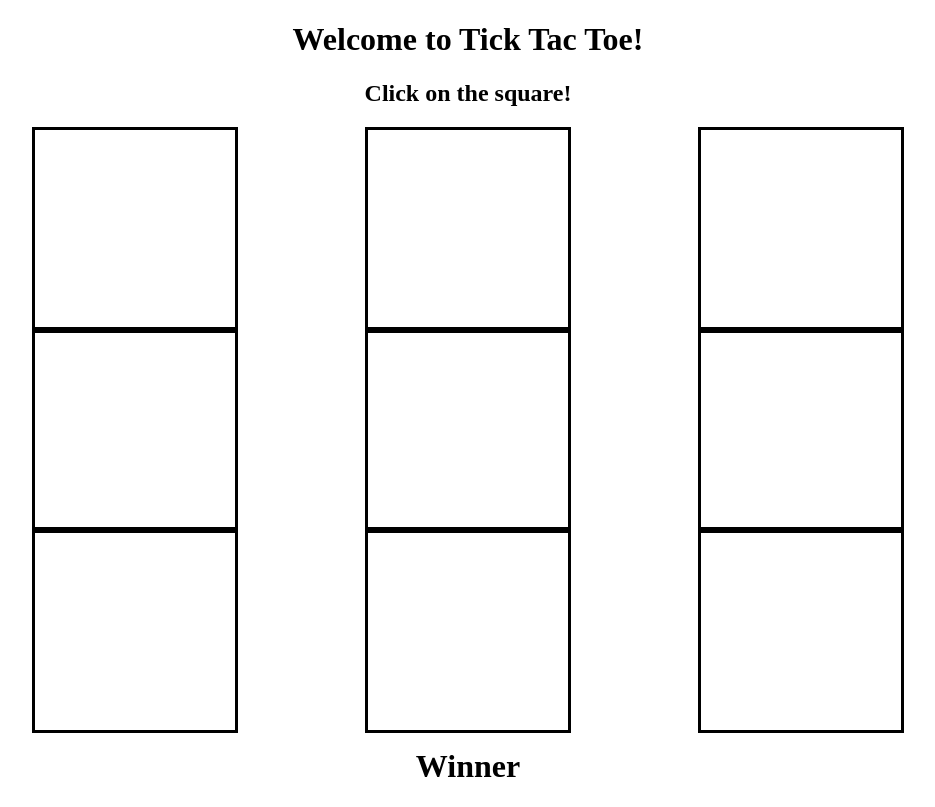
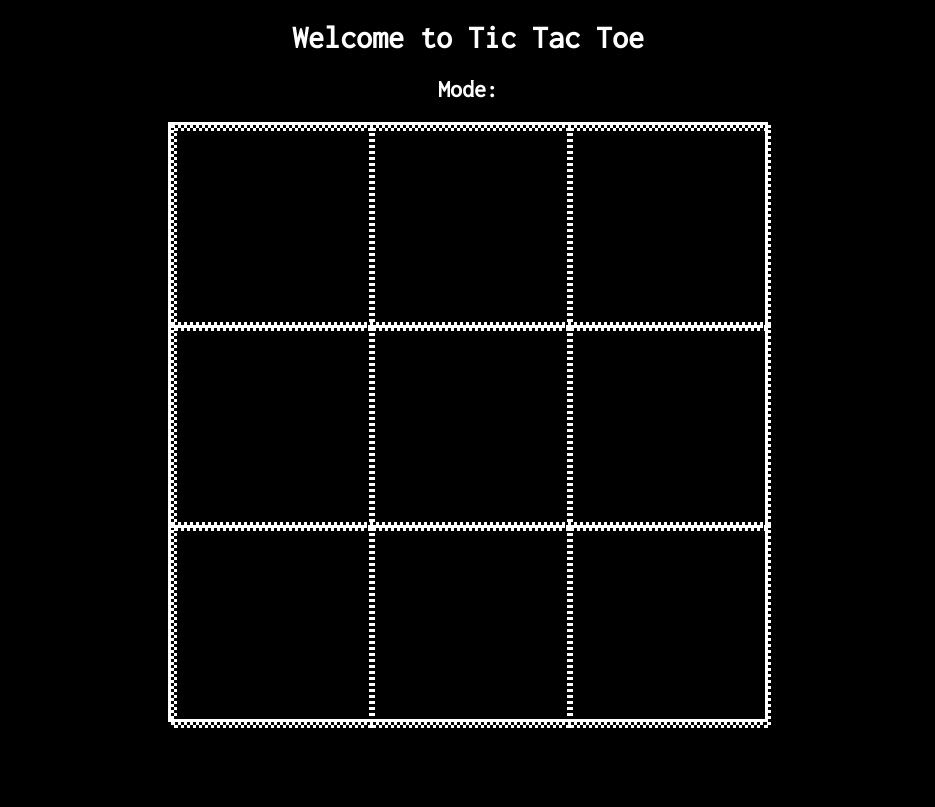
Before and after one commit to markcronje/tictactoe, a plain HTML site: page index.html in a window 1280 px wide. Shown: the whole page, without its empty margins (172-1107 px from the left). Drawn offline with nearby package versions, Linux system fonts and the light colour scheme.

Commit message:
add CSS styling

```diff
--- a/css/style.css
+++ b/css/style.css
@@ -0,0 +1,46 @@
+* {
+  font-family: 'Inconsolata';
+  color: white;
+  box-sizing: border-box;
+}
+
+body {
+  text-align: center;
+  margin:  0 auto;
+  background-color: black;
+}
+
+
+#board {
+  border-style: solid;
+  border-color: white;
+  width: 600px;
+  height: 600px;
+  margin: 0 auto
+}
+
+.row-0, .row-1, .row-2 {
+  width: 600px;
+  border-color: white;
+  height: 200px;
+  border-style: dotted;
+  margin: 0 auto;
+  text-align: center;
+  display:flex;
+
+}
+
+.column {
+  width: 200px;
+  height: 200px;
+  border-color: white;
+  border-style: dotted;
+  display: inline-block;
+  /*margin: 0 auto;*/
+  text-align: center;
+}
+
+.appear {
+
+
+}
--- a/index.html
+++ b/index.html
@@ -3,14 +3,17 @@
 
 <head>
     <meta charset="utf-8">
+    <link href='https://fonts.googleapis.com/css?family=Inconsolata' rel='stylesheet' type='text/css'>
     <link rel="stylesheet" href="css/style.css" media="screen" title="no title" charset="utf-8">
-
     <title> Tic Tac Toe </title>
 </head>
 
 <body>
+  <h1> Welcome to Tic Tac Toe </h1>
+  <h2> Mode: </h2>
   <script src="https://cdnjs.cloudflare.com/ajax/libs/jquery/3.0.0-beta1/jquery.min.js"></script>
   <script src="js/app.js"></script>
+
 </body>
 
 </html>
--- a/js/app.js
+++ b/js/app.js
@@ -1,64 +1,16 @@
-var rowCss = {
-  height: '200px',
-  display: 'flex',
-  width: '1000px',
-  height: '200px',
-  textAlign: 'center',
-  margin: ' 0 auto'
-}
+var board = $("<div id='board'></div>");
+$('body').append(board);
 
-var colCss = {
-  width:'200px',
-  height: '200px',
-  borderStyle: 'solid',
-  borderColor: 'black',
-  textAlign: 'center',
-  margin: ' 0 auto'
-}
-
-var bodyStyle = {
-  textAlign: 'center',
-  margin: ' 0 auto'
+// creating a loop to automate the process of creating a table of 3 rows by 3 columns using $jQuery$
+for (var rowNo = 0; rowNo <= 2; rowNo++) {
+  $('<div>', {'class':'row-' + rowNo}).appendTo('#board')
+  for (var colNo = 0; colNo <= 2; colNo++) {
+    $('<div>', {'class':'column ' + colNo}).appendTo('.row-'+rowNo)
+  }
 }
 
 
-var boardCenter = {
-  width: '600px',
-  height: '600px',
-  borderStyle: 'dotted',
-  borderColor: 'black',
-  margin: '0 auto',
-}
-
-
-$('body').css(bodyStyle);
-$("#board").css(boardCenter);
-
-$('<h1>').appendTo('body').text("Welcome to Tick Tac Toe!");
-$('<h2>').appendTo('body').text("Click on the square!");
-$('<div>', {'id':'board'}).appendTo('body');
-$('<div>', {'id':'winner'}).appendTo('body');
-$('<h1>').appendTo('#winner').text("Winner");
-
-
-
-// $(''#board').each(function(i, e) {
-
-$('<div>', {'class':'row-1'}).appendTo('#board').css(rowCss);
-$('<div>', {'class':'row-2'}).appendTo('#board').css(rowCss);
-$('<div>', {'class':'row-3'}).appendTo('#board').css(rowCss);
-
-// row one * three colums
-$('<div>', {'class':'column-1'}).appendTo('.row-1').css(colCss);
-$('<div>', {'class':'column-2'}).appendTo('.row-1').css(colCss);
-$('<div>', {'class':'column-3'}).appendTo('.row-1').css(colCss);
-
-// row two * three columns
-$('<div>', {'class':'column-1'}).appendTo('.row-2').css(colCss);
-$('<div>', {'class':'column-2'}).appendTo('.row-2').css(colCss);
-$('<div>', {'class':'column-3'}).appendTo('.row-2').css(colCss);
-
-// row three * three colums
-$('<div>', {'class':'column-1'}).appendTo('.row-3').css(colCss);
-$('<div>', {'class':'column-2'}).appendTo('.row-3').css(colCss);
-$('<div>', {'class':'column-3'}).appendTo('.row-3').css(colCss);
+// creating mousehover functions using Jquery
+$('#board').dblclick(function() {
+  $(this).appendTo('#X')
+});
```
